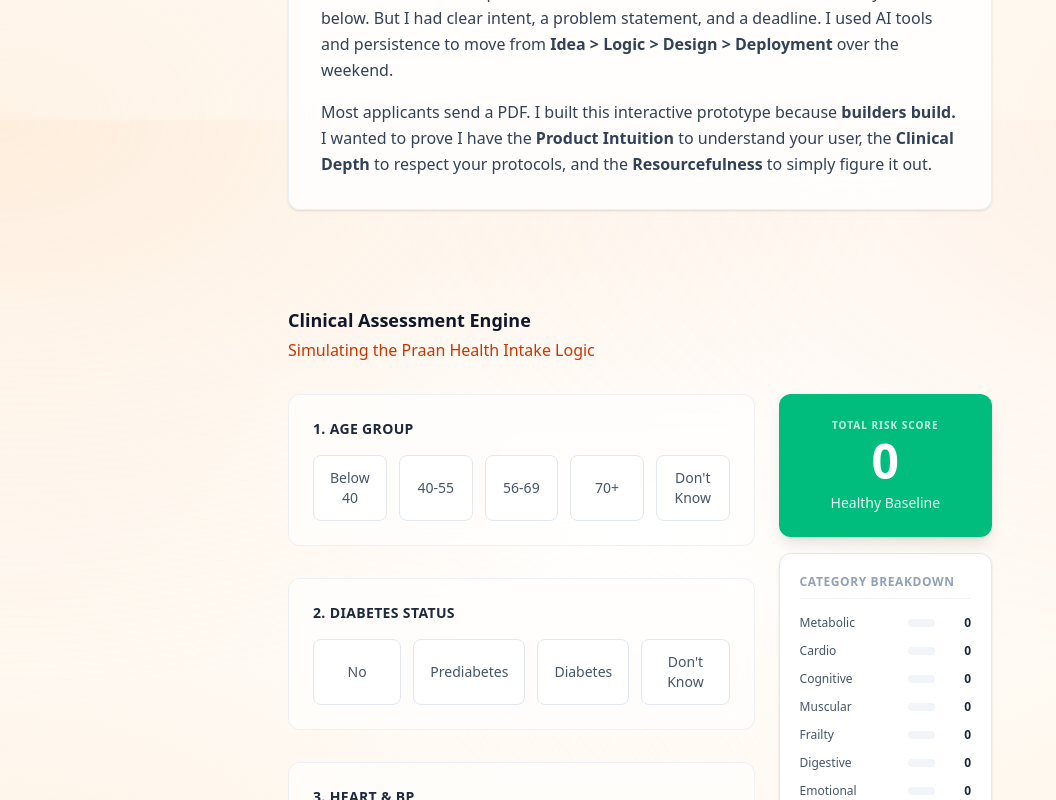
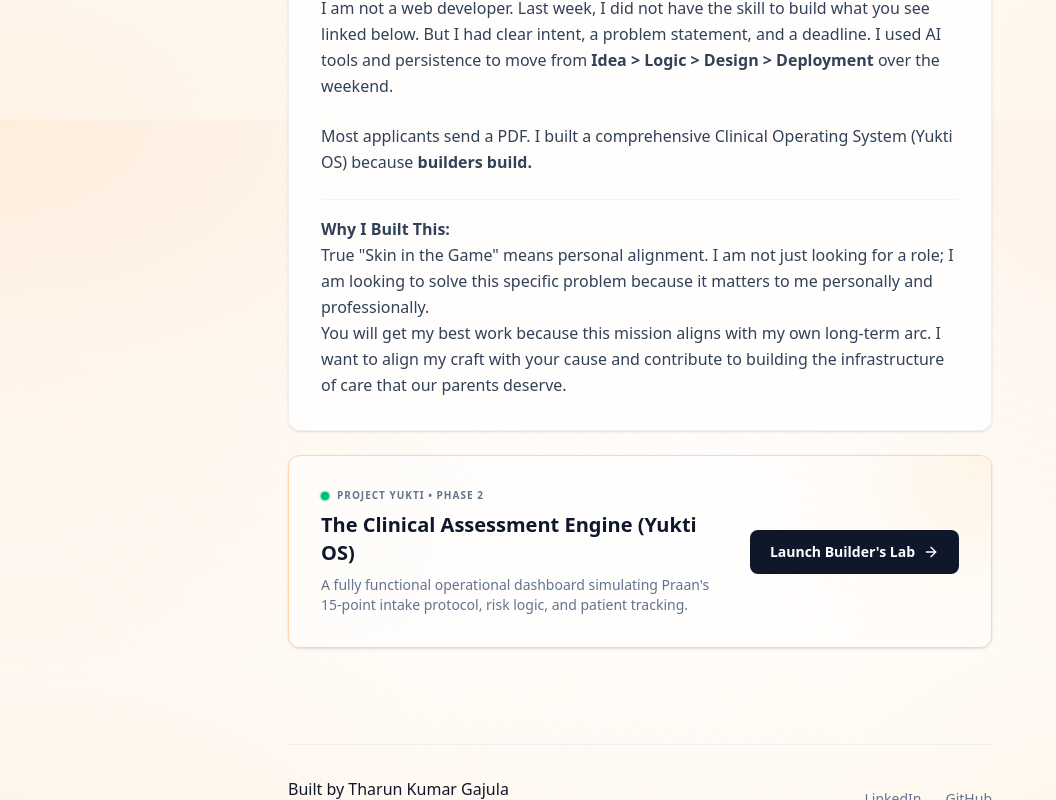
Before and after one commit to tharungajula2/coverletter_praanhealth, a Next.js app: page / in a window 1280 px wide. Shown: the part 2280-3080 px from the top of the page, without its empty margins (0-1056 px from the left). Built offline with nearby package versions, Linux system fonts and the light colour scheme.

Commit message:
Refactor: Link to Yukti OS and merge final sections

```diff
--- a/src/app/page.tsx
+++ b/src/app/page.tsx
@@ -1,4 +1,3 @@
-import BuildersLab from "@/components/BuildersLab";
 
 export default function Home() {
   return (
@@ -104,47 +103,72 @@ export default function Home() {
         </div>
       </section>
 
-      {/* SECTION 04: THE PROOF */}
+      {/* SECTION 04: THE PROOF & COMMITMENT */}
       <section className="mb-24 space-y-6">
         <div>
-          <h3 className="text-lg font-semibold text-slate-900">04. The Proof</h3>
-          <h4 className="text-base font-medium text-orange-700 mt-1">Builders Only</h4>
+          <h3 className="text-lg font-semibold text-slate-900">04. The Proof & Commitment</h3>
+          <h4 className="text-base font-medium text-orange-700 mt-1">Builders Build</h4>
         </div>
         <div className="bg-white/80 backdrop-blur-xl border border-slate-200/60 rounded-xl p-8 shadow-sm">
-          <div className="space-y-4 text-slate-700 leading-relaxed">
+          <div className="space-y-6 text-slate-700 leading-relaxed">
             <p>
               Your culture emphasizes "Builders." I believe in demonstrating capability rather than just listing it.
             </p>
             <p><strong>The Context:</strong></p>
             <p>
-              I am not a web developer. Last week, I did not have the skill to build what you see below. But I had clear intent, a problem statement, and a deadline. I used AI tools and persistence to move from <strong>Idea &gt; Logic &gt; Design &gt; Deployment</strong> over the weekend.
+              I am not a web developer. Last week, I did not have the skill to build what you see linked below. But I had clear intent, a problem statement, and a deadline. I used AI tools and persistence to move from <strong>Idea &gt; Logic &gt; Design &gt; Deployment</strong> over the weekend.
             </p>
             <p>
-              Most applicants send a PDF. I built this interactive prototype because <strong>builders build.</strong> I wanted to prove I have the <strong>Product Intuition</strong> to understand your user, the <strong>Clinical Depth</strong> to respect your protocols, and the <strong>Resourcefulness</strong> to simply figure it out.
+              Most applicants send a PDF. I built a comprehensive Clinical Operating System (Yukti OS) because <strong>builders build.</strong>
             </p>
+
+            <div className="pt-4 border-t border-slate-100 mt-4">
+              <p><strong>Why I Built This:</strong></p>
+              <p>
+                True "Skin in the Game" means personal alignment. I am not just looking for a role; I am looking to solve this specific problem because it matters to me personally and professionally.
+              </p>
+              <p>
+                You will get my best work because this mission aligns with my own long-term arc. I want to align my craft with your cause and contribute to building the infrastructure of care that our parents deserve.
+              </p>
+            </div>
           </div>
         </div>
-      </section>
 
-      {/* COMPONENT: THE BUILDER'S LAB */}
-      <BuildersLab />
+        {/* YUKTI PORTAL CARD */}
+        <a
+          href="https://yukti-os.vercel.app"
+          target="_blank"
+          rel="noopener noreferrer"
+          className="block group relative overflow-hidden rounded-xl border border-orange-200 bg-white/60 p-8 shadow-sm transition-all duration-300 hover:scale-[1.01] hover:border-orange-400 hover:shadow-md active:scale-[0.99]"
+        >
+          {/* Decorative Glow */}
+          <div className="absolute -right-12 -top-12 h-32 w-32 rounded-full bg-orange-100 blur-3xl transition-all group-hover:bg-orange-200" />
 
-      {/* SECTION 05: THE WHY */}
-      <section className="mb-12 space-y-6">
-        <div>
-          <h3 className="text-lg font-semibold text-slate-900">05. Skin in the Game</h3>
-          <h4 className="text-base font-medium text-orange-700 mt-1">Why I Built This.</h4>
-        </div>
-        <div className="bg-white/80 backdrop-blur-xl border border-slate-200/60 rounded-xl p-8 shadow-sm">
-          <div className="space-y-6 text-slate-700 leading-relaxed">
-            <p>
-              True "Skin in the Game" means personal alignment. I am not just looking for a role; I am looking to solve this specific problem because it matters to me personally and professionally.
-            </p>
-            <p>
-              You will get my best work because this mission aligns with my own long-term arc. I want to align my craft with your cause and contribute to building the infrastructure of care that our parents deserve.
-            </p>
+          <div className="relative flex flex-col items-center justify-between gap-6 sm:flex-row">
+            <div className="space-y-2">
+              <div className="flex items-center gap-2">
+                <span className="relative flex h-2 w-2">
+                  <span className="absolute inline-flex h-full w-full animate-ping rounded-full bg-emerald-400 opacity-75"></span>
+                  <span className="relative inline-flex h-2 w-2 rounded-full bg-emerald-500"></span>
+                </span>
+                <span className="text-[10px] font-bold uppercase tracking-widest text-slate-500">Project Yukti • Phase 2</span>
+              </div>
+              <h3 className="text-xl font-bold text-slate-900 group-hover:text-orange-700 transition-colors">
+                The Clinical Assessment Engine (Yukti OS)
+              </h3>
+              <p className="text-sm text-slate-500 max-w-lg">
+                A fully functional operational dashboard simulating Praan's 15-point intake protocol, risk logic, and patient tracking.
+              </p>
+            </div>
+
+            <div className="flex-shrink-0">
+              <span className="inline-flex items-center gap-2 rounded-lg bg-slate-900 px-5 py-3 text-sm font-semibold text-white transition-colors group-hover:bg-orange-600">
+                Launch Builder's Lab
+                <svg xmlns="http://www.w3.org/2000/svg" width="16" height="16" viewBox="0 0 24 24" fill="none" stroke="currentColor" strokeWidth="2" strokeLinecap="round" strokeLinejoin="round"><line x1="5" y1="12" x2="19" y2="12"></line><polyline points="12 5 19 12 12 19"></polyline></svg>
+              </span>
+            </div>
           </div>
-        </div>
+        </a>
       </section>
 
       {/* FOOTER */}
```
